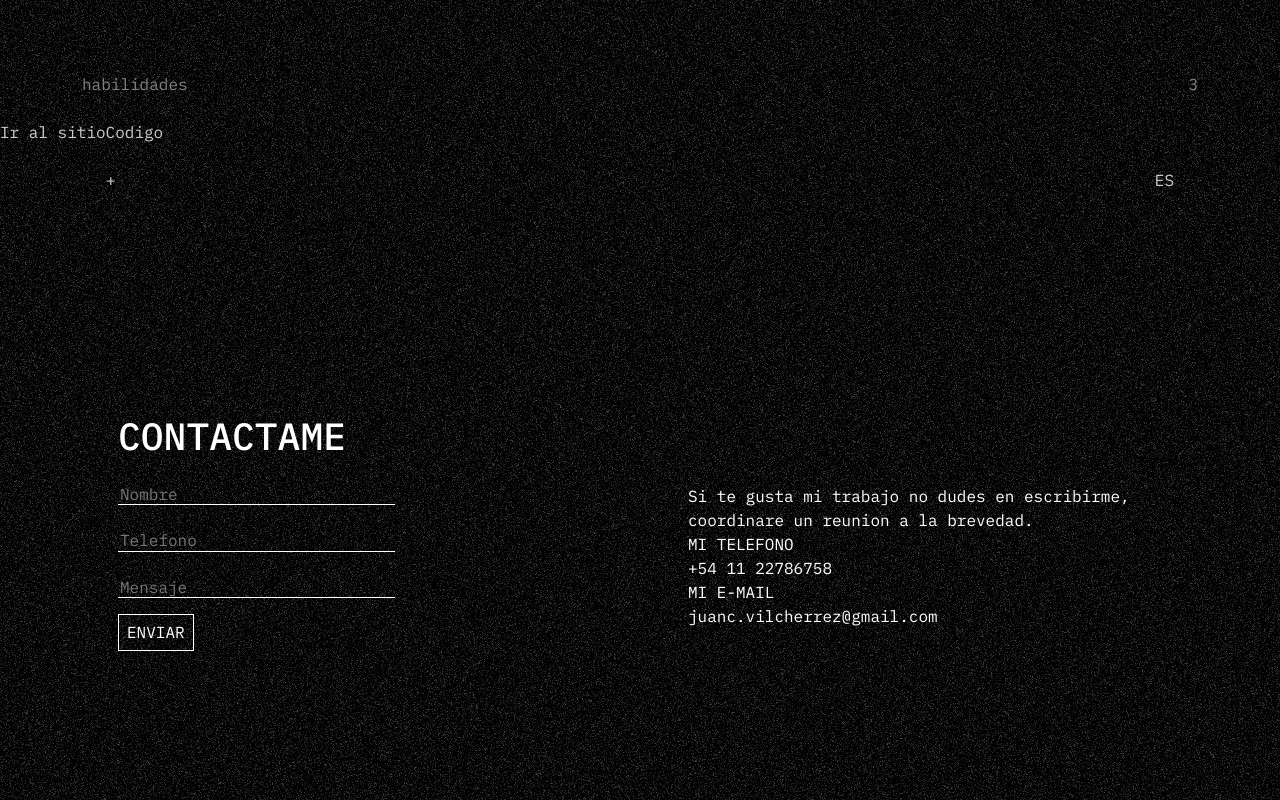
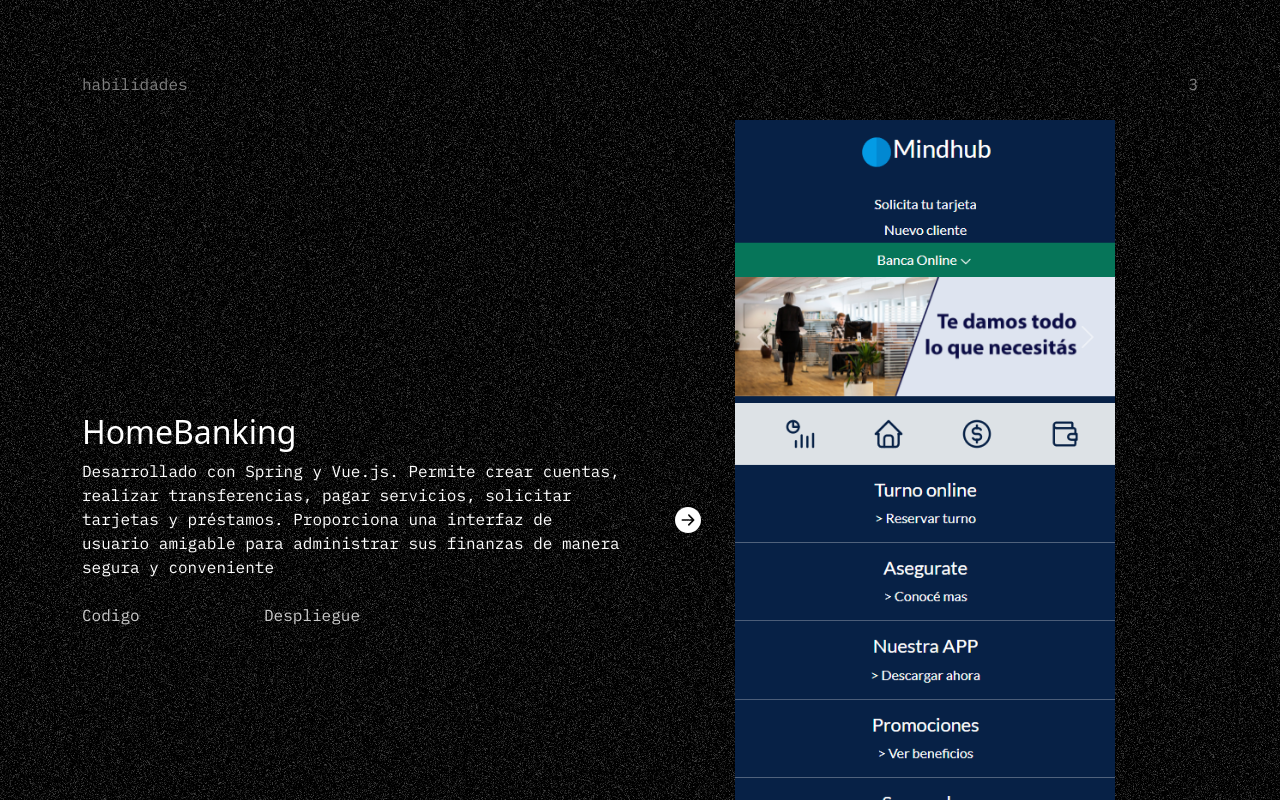
Before and after one commit to juancarlos2v/portfolio, a Next.js app: page / in a window 1280 px wide. Shown: the part 2280-3080 px from the top of the page. Built offline with nearby package versions, Linux system fonts and the light colour scheme.

Commit message:
projects

```diff
--- a/package.json
+++ b/package.json
@@ -13,7 +13,9 @@
     "eslint": "8.37.0",
     "eslint-config-next": "13.3.0",
     "next": "13.3.0",
+    "octokit": "^2.0.19",
     "react": "18.2.0",
+    "react-bootstrap": "^2.7.4",
     "react-dom": "18.2.0",
     "react-scroll": "^1.8.9",
     "sass": "^1.61.0"
--- /dev/null
+++ b/src/data/repositories.js
@@ -0,0 +1,50 @@
+export const repositories = [
+  {
+    name: "HomeBanking",
+    description:
+      "Desarrollado con Spring y Vue.js. Permite crear cuentas, realizar transferencias, pagar servicios, solicitar tarjetas y préstamos. Proporciona una interfaz de usuario amigable para administrar sus finanzas de manera segura y conveniente",
+    code: "https://github.com/juancarlos2v/homebanking",
+    deploy: "https://homebanking-mindhub.up.railway.app/web/index.html",
+    image: "bank.png",
+  },
+  {
+    name: "DuoDanza",
+    description:
+      "Sistema de gestión integral diseñado para administrar un club dedicado a la danza. Proporciona una solución completa que abarca desde la organización de clases hasta la difusión de festivales y la gestión de una tienda virtual.",
+    code: "https://github.com/juancarlos2v/duodanzaclub",
+    deploy: "https://duodanzaclub.up.railway.app/web/index.html",
+    image: "danza.png",
+  },
+  {
+    name: "CourseChckr",
+    description:
+      "App desarrollada con Next.js dedicada a hacer un seguimiento de las materias cursadas y aprobadas en la carrera. Aunque aún está en etapa de desarrollo, la aplicación permitirá a los estudiantes registrar fácilmente las asignaturas, ver su progreso académico y acceder a recursos útiles.",
+    code: "https://duodanzaclub.up.railway.app/web/index.html",
+    deploy: "#/",
+    image: "course.png",
+  },
+  {
+    name: "Congress 113",
+    description:
+      "Desarrollo enfocado en lógica utilizando JavaScript. El objetivo era realizar una petición a un API de datos sobre el Congreso 113 y luego filtrar esos datos según ciertos criterios específicos.",
+    code: "https://github.com/juancarlos2v/congress-113",
+    deploy: "https://juancarlos2v.github.io/congress-113/",
+    image: "congress.png",
+  },
+  {
+    name: "Mighty Ducks Hockey League",
+    description:
+      "Web informativa para un equipo de hockey. El objetivo principal era proporcionar información sobre el equipo, incluyendo las fechas de los juegos, una sección de registro para nuevos jugadores, y detalles sobre las reglas del juego, entre otros aspectos relevantes.",
+    code: "https://github.com/juancarlos2v/MightyDucksHockeyLeague",
+    deploy: "https://juancarlos2v.github.io/MightyDucksHockeyLeague/",
+    image: "hockey.png",
+  },
+  {
+    name: "TanRandom Podcast",
+    description:
+      "Web para el podcast 'Tan Random'. En esta plataforma en desarrollo, podrás encontrar noticias de espectáculo, cultura y mucho más. ",
+    code: "https://duodanzaclub.up.railway.app/web/index.html",
+    deploy: "#/",
+    image: "tanrandom.png",
+  },
+];
--- a/src/layouts/ContactMe.jsx
+++ b/src/layouts/ContactMe.jsx
@@ -15,7 +15,7 @@ const ContactMe = () => {
                     <input className="col-lg-7" type="number" placeholder="Telefono" />
                     <input className="col-lg-7" type="text" placeholder="Mensaje" />
 
-                    <button type="button" className="btn-contact">ENVIAR</button>
+                    <button type="button" disabled="true" className="btn-contact">ENVIAR</button>
                 </div>
 
                 <div className="text-white d-flex flex-column col-lg-6 col-md-5 pt-lg-0 p-5 pb-0 order-lg-2 order-1  ">
--- a/src/layouts/Projects.jsx
+++ b/src/layouts/Projects.jsx
@@ -1,18 +1,56 @@
+import { useState } from "react";
+import { repositories } from "src/data/repositories";
+
 const Projects = () => {
-    const projects = [{
-        name: "",
-        description: "",
-        url: "",
-        image: ""
-    }]
+    const [project, setProject] = useState(0);
+    const changeContent = () => {
+
+        project === repositories.length - 1 ?
+            setProject(0) :
+            setProject((prev) => prev + 1)
+
+        console.log(project)
+    };
+
     return (
-        <div className="contenedor-page">
-            <a href="">Ir al sitio</a>
-            <a href="">Codigo</a>
+        <div className="container">
 
+            <div className="row flex-wrap p-lg-0 p-4">
+                < div className="col-lg-6 col-md-12 d-flex flex-column  justify-content-center aling-items-center" >
+                    <h2>{repositories[project].name}</h2>
+                    <p > {repositories[project].description} </p>
+                    <div className="mt-4  col-12 d-flex justify-content-start">
+                        <a className="col-lg-4 col-md-12" href={repositories[project].code} target="_blank">Codigo</a>
+                        <a className="col-lg-8 col-md-12" href={repositories[project].deploy} target="_blank">Despliegue</a>
+                    </div>
+                </div >
+                <button className="col-1" onClick={changeContent}>
+                    <svg xmlns="http://www.w3.org/2000/svg" width="26" height="26" fill="currentColor" className="bi bi-arrow-right-circle-fill" viewBox="0 0 16 16">
+                        <path d="M8 0a8 8 0 1 1 0 16A8 8 0 0 1 8 0zM4.5 7.5a.5.5 0 0 0 0 1h5.793l-2.147 2.146a.5.5 0 0 0 .708.708l3-3a.5.5 0 0 0 0-.708l-3-3a.5.5 0 1 0-.708.708L10.293 7.5H4.5z" />
+                    </svg>
+                </button>
+                <div className="project-image col-lg-4 col-md-12 ">
 
-        </div>
-    )
+                </div>
+            </div >
+            <style jsx>{`
+            .container-projects{
+                scroll-behavior: smooth;
+                scroll-snap-align: start;
+            }
+            .project-image{
+                background-image:url(${repositories[project].image});
+                background-size:cover;
+                height:100vh;
+                /* border: solid white 0.2rem */
+            }
+            p,h2{
+                color:var(--white)
+            }
+
+            `}</style>
+        </div >
+    );
 }
 
 export default Projects
--- a/src/styles/introduce.module.css
+++ /dev/null
@@ -1,4 +0,0 @@
-/* .background {
-  background-image: url("../../public/background.jpg");
-  height: 100vh;
-} */
```
Also changed, not shown: src/components/ImageCarousel.jsx (deleted, +0 -16 lines), src/components/TextCarousel.jsx (deleted, +0 -15 lines), src/styles/global.css (+8 -0 lines), 1 other file (tests, documents, lock files or other folders).
